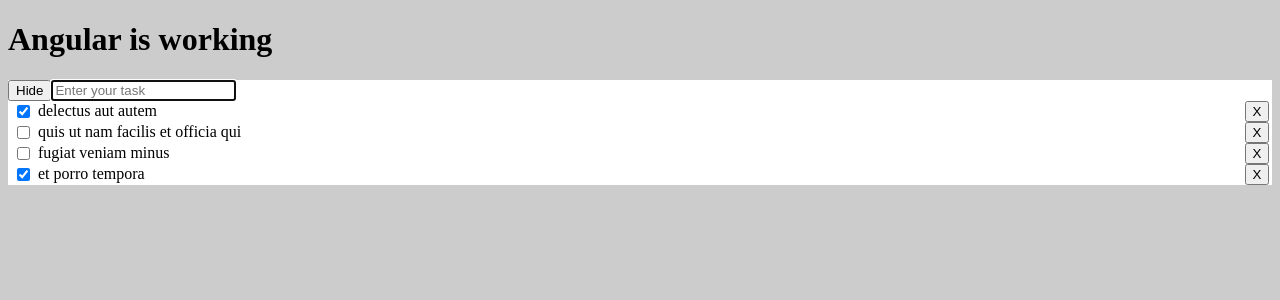
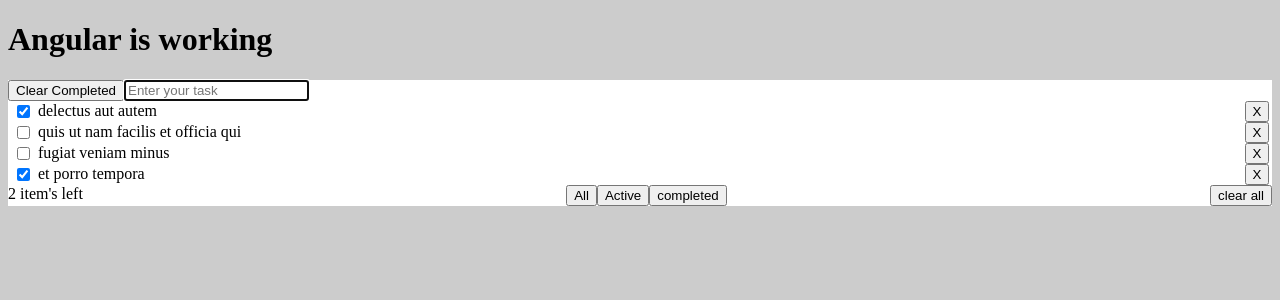
Before and after one commit to mtctxd/angular-todo-list, an Angular app: page / in a window 1280 px wide. Shown: the top 300 px of the page. Built offline with nearby package versions, Linux system fonts and the light colour scheme.

Commit message:
added header component, and all events

```diff
--- /dev/null
+++ b/src/app/todo-list/todo-list-footer/todo-list-footer.component.html
@@ -0,0 +1,19 @@
+<div class="container">
+  <span>
+    {{ completedCount }} item{{ completedCount > 1 ? "'s" : ''}} left
+  </span>
+  <div class="filters">
+    <button class="button" (click)="changeFilter(filterTypes.All)">
+      All
+    </button>
+    <button class="button" (click)="changeFilter(filterTypes.Active)">
+      Active
+    </button>
+    <button class="button" (click)="changeFilter(filterTypes.Completed)">
+      completed
+    </button>
+  </div>
+  <button
+    (click)="clearAll()"
+  >clear all</button>
+</div>
--- /dev/null
+++ b/src/app/todo-list/todo-list-footer/todo-list-footer.component.scss
@@ -0,0 +1,5 @@
+.container {
+  display: flex;
+  flex-direction: row;
+  justify-content: space-between;
+}
--- /dev/null
+++ b/src/app/todo-list/todo-list-footer/todo-list-footer.component.ts
@@ -0,0 +1,40 @@
+import { Component, EventEmitter, Input, OnInit, Output } from '@angular/core';
+import { Filter } from 'src/app/types/enums';
+import { Todo } from 'src/app/types/interfaces';
+
+@Component({
+  selector: 'app-todo-list-footer',
+  templateUrl: './todo-list-footer.component.html',
+  styleUrls: ['./todo-list-footer.component.scss'],
+})
+export class TodoListFooterComponent implements OnInit {
+  filterTypes: any = Object.assign({}, Filter);
+  completedCount: number = 0;
+
+  @Input() filterVariants: Filter = Filter.All;
+  @Input() todos: Todo[] = [];
+  @Output() changeFilterEvent = new EventEmitter();
+  @Output() clearAllEvent = new EventEmitter();
+
+  constructor() {}
+
+  ngOnInit(): void {
+    this.calculateCompleted();
+  }
+
+  ngOnChanges(): void {
+    this.calculateCompleted();
+  }
+
+  changeFilter(type: Filter) {
+    this.changeFilterEvent.emit(type);
+  }
+
+  calculateCompleted() {
+    this.completedCount = this.todos.filter((todo) => !todo.completed).length;
+  }
+
+  clearAll() {
+    this.clearAllEvent.emit();
+  }
+}
--- a/src/app/todo-list/todo-list-header/todo-list-header.component.html
+++ b/src/app/todo-list/todo-list-header/todo-list-header.component.html
@@ -1,5 +1,7 @@
 <div>
-  <button>Hide</button>
+  <button
+    (click)="clearCompleted()"
+  >Clear Completed</button>
   <input type="text"
     [(ngModel)]="value"
     (keydown.enter)="addTodo()"
--- a/src/app/todo-list/todo-list-header/todo-list-header.component.ts
+++ b/src/app/todo-list/todo-list-header/todo-list-header.component.ts
@@ -19,6 +19,7 @@
 
   @ViewChild('thisInput') thisInput!: ElementRef;
   @Output() addTodoEvent = new EventEmitter<string>();
+  @Output() clearCompletedEvent = new EventEmitter<string>();
 
   constructor() {}
 
@@ -32,4 +33,8 @@
     this.addTodoEvent.emit(this.value);
     this.value = '';
   }
+
+  clearCompleted() {
+    this.clearCompletedEvent.emit();
+  }
 }
--- a/src/app/todo-list/todo-list-main/todo-list-main.component.html
+++ b/src/app/todo-list/todo-list-main/todo-list-main.component.html
@@ -1,6 +1,6 @@
 <div class="container">
   <ul class="list">
-    <li *ngFor="let todo of todos" class="item">
+    <li *ngFor="let todo of visibleTodos" class="item">
       <input type="checkbox"
         name='{{ todo.id }}'
         id='{{ todo.id }}'
--- a/src/app/todo-list/todo-list-main/todo-list-main.component.ts
+++ b/src/app/todo-list/todo-list-main/todo-list-main.component.ts
@@ -1,4 +1,13 @@
-import { Component, EventEmitter, Input, OnInit, Output } from '@angular/core';
+import {
+  Component,
+  EventEmitter,
+  Input,
+  OnChanges,
+  OnInit,
+  Output,
+  SimpleChanges,
+} from '@angular/core';
+import { Filter } from 'src/app/types/enums';
 import { Todo } from 'src/app/types/interfaces';
 
 @Component({
@@ -6,14 +15,23 @@
   templateUrl: './todo-list-main.component.html',
   styleUrls: ['./todo-list-main.component.scss'],
 })
-export class TodoListMainComponent implements OnInit {
+export class TodoListMainComponent implements OnInit, OnChanges {
+  visibleTodos: Todo[] = [];
+
   @Input() 'todos': Todo[];
+  @Input() 'filterType': Filter = Filter.All;
   @Output() deleteTodoEvent = new EventEmitter();
   @Output() changeStatusEvent = new EventEmitter();
 
   constructor() {}
 
-  ngOnInit(): void {}
+  ngOnInit(): void {
+    this.applyFilter(this.todos, this.filterType);
+  }
+
+  ngOnChanges(changes: SimpleChanges) {
+    this.applyFilter(this.todos, this.filterType);
+  }
 
   deleteTodo(id: number) {
     this.deleteTodoEvent.emit(id);
@@ -22,4 +40,20 @@
   changeStatus(id: number) {
     this.changeStatusEvent.emit(id);
   }
+
+  applyFilter(todos: Todo[], type: Filter = Filter.All) {
+    switch (type) {
+      case Filter.Active:
+        this.visibleTodos = this.todos.filter((todo) => !todo.completed);
+        break;
+
+      case Filter.Completed:
+        this.visibleTodos = this.todos.filter((todo) => todo.completed);
+        break;
+
+      default:
+        this.visibleTodos = [...todos];
+        break;
+    }
+  }
 }
--- a/src/app/todo-list/todo-list.component.html
+++ b/src/app/todo-list/todo-list.component.html
@@ -1,3 +1,9 @@
-<app-todo-list-header (addTodoEvent)="addTodo($event)"></app-todo-list-header>
+<app-todo-list-header (addTodoEvent)="addTodo($event)"
+  (clearCompletedEvent)="clearCompleted()"></app-todo-list-header>
 <app-todo-list-main [todos]="todos"
-  (deleteTodoEvent)="deleteTodo($event)" (changeStatusEvent)="changeStatus($event)"></app-todo-list-main>
+  [filterType]="filterType"
+  (deleteTodoEvent)="deleteTodo($event)"
+  (changeStatusEvent)="changeStatus($event)"></app-todo-list-main>
+<app-todo-list-footer (changeFilterEvent)="changeFilterType($event)"
+  [todos]="todos"
+  (clearAllEvent)="clearAll()"></app-todo-list-footer>
--- a/src/app/todo-list/todo-list.component.ts
+++ b/src/app/todo-list/todo-list.component.ts
@@ -1,4 +1,11 @@
-import { Component, OnInit } from '@angular/core';
+import {
+  Component,
+  Input,
+  OnChanges,
+  OnInit,
+  SimpleChanges,
+} from '@angular/core';
+import { Filter } from '../types/enums';
 import { Todo } from '../types/interfaces';
 
 @Component({
@@ -33,6 +40,7 @@
       completed: true,
     },
   ];
+  filterType: Filter = Filter.All;
 
   constructor() {}
 
@@ -44,9 +52,9 @@
       userId: 1,
       title: event,
       completed: false,
-    }
+    };
 
-    this.todos.push(newTodo);
+    this.todos = [...this.todos, newTodo];
   }
 
   deleteTodo(id: number) {
@@ -54,15 +62,28 @@
   }
 
   changeStatus(id: number) {
-    this.todos = this.todos.map(todo => {
+    this.todos = this.todos.map((todo) => {
       if (todo.id === id) {
         return {
           ...todo,
           completed: !todo.completed,
-        }
+        };
       }
 
       return todo;
-    })
+    });
+  }
+
+  changeFilterType(type: Filter) {
+    this.filterType = type;
+    console.log(this.filterType);
+  }
+
+  clearCompleted() {
+    this.todos = this.todos.filter((todo) => !todo.completed);
+  }
+
+  clearAll() {
+    this.todos = [];
   }
 }
--- a/src/app/todo-list/todo-list.module.ts
+++ b/src/app/todo-list/todo-list.module.ts
@@ -4,9 +4,10 @@
 import { TodoListHeaderComponent } from './todo-list-header/todo-list-header.component';
 import { TodoListMainComponent } from './todo-list-main/todo-list-main.component';
 import { FormsModule } from '@angular/forms';
+import { TodoListFooterComponent } from './todo-list-footer/todo-list-footer.component';
 
 @NgModule({
-  declarations: [TodoListComponent, TodoListHeaderComponent, TodoListMainComponent],
+  declarations: [TodoListComponent, TodoListHeaderComponent, TodoListMainComponent, TodoListFooterComponent],
   imports: [CommonModule, FormsModule],
   exports: [TodoListComponent],
 })
```
Also changed, not shown: src/app/types/interfaces.ts (line endings or trailing spaces), 1 other file (tests, documents, lock files or other folders).
